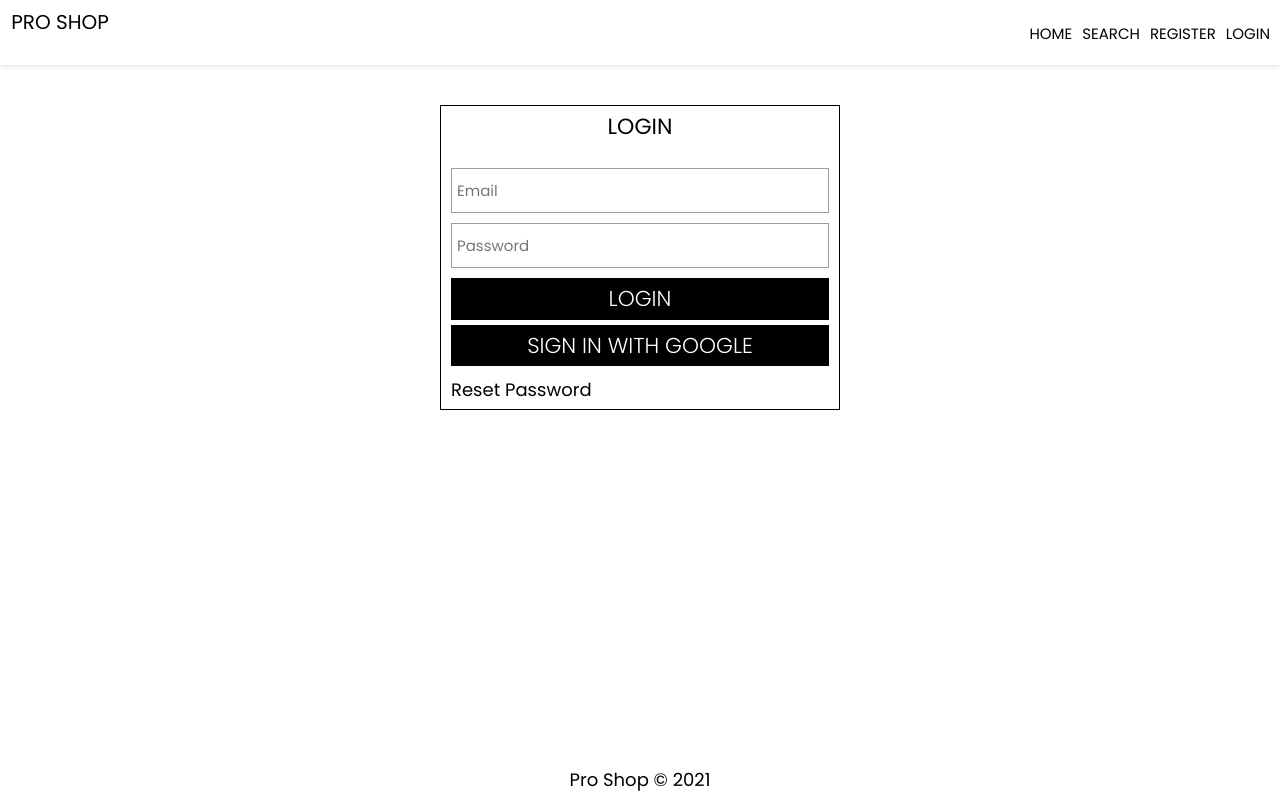
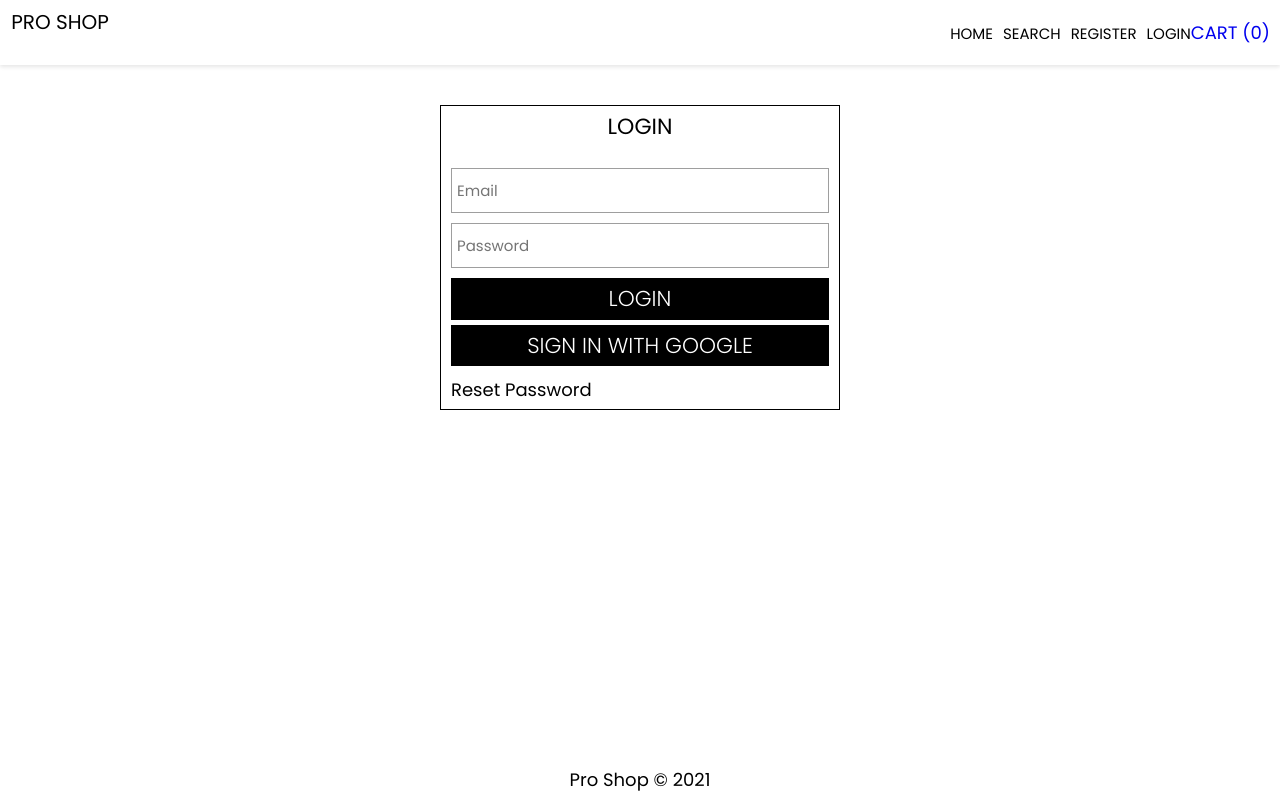
Before and after one commit to subudei/react-ecommerce-03-2021, a React (Create React App) app: page /login in a window 1280 px wide. Built offline with nearby package versions, Linux system fonts and the light colour scheme; no server answers.

Commit message:
added cart link to the header

```diff
--- a/package.json
+++ b/package.json
@@ -19,6 +19,7 @@
     "redux-logger": "^3.0.6",
     "redux-saga": "^1.1.3",
     "redux-thunk": "^2.3.0",
+    "reselect": "^4.0.0",
     "web-vitals": "^1.0.1"
   },
   "scripts": {
--- a/src/components/header/header.jsx
+++ b/src/components/header/header.jsx
@@ -3,16 +3,18 @@ import "./header.styles.css";
 
 import { useSelector, useDispatch } from "react-redux";
 import { Link } from "react-router-dom";
+import { selectCartItemsCount } from "../../redux/cart/cart.selectors";
 
 import { signOutUserStart } from "../../redux/user/user.actions";
 
-const mapState = ({ user }) => ({
-  currentUser: user.currentUser,
+const mapState = (state) => ({
+  currentUser: state.user.currentUser,
+  totalNumCartItems: selectCartItemsCount(state),
 }); // mapira state koji se nalazi u storu, a koji povlaci kroz useSelector, i dobijam currentUser varijablu (state)
 
 function Header(props) {
   const dispatch = useDispatch();
-  const { currentUser } = useSelector(mapState);
+  const { currentUser, totalNumCartItems } = useSelector(mapState);
 
   const signOut = () => {
     dispatch(signOutUserStart());
@@ -45,6 +47,7 @@ function Header(props) {
               </li>
             </ul>
           )}
+
           {!currentUser && (
             <ul>
               <li>
@@ -55,6 +58,9 @@ function Header(props) {
               </li>
             </ul>
           )}
+          <div className="header__cart">
+            <Link to="/cart">CART ({totalNumCartItems})</Link>
+          </div>
         </div>
       </div>
     </div>
--- /dev/null
+++ b/src/redux/cart/cart.selectors.js
@@ -0,0 +1,14 @@
+import { createSelector } from "reselect";
+
+export const selectCartData = (state) => state.cartData;
+
+export const selectCartItems = createSelector(
+  [selectCartData],
+  (cartData) => cartData.cartItems
+);
+
+export const selectCartItemsCount = createSelector(
+  [selectCartItems],
+  (cartItems) =>
+    cartItems.reduce((quantity, cartItem) => quantity + cartItem.quantity, 0)
+);
```
Also changed, not shown: 1 other file (tests, documents, lock files or other folders).
